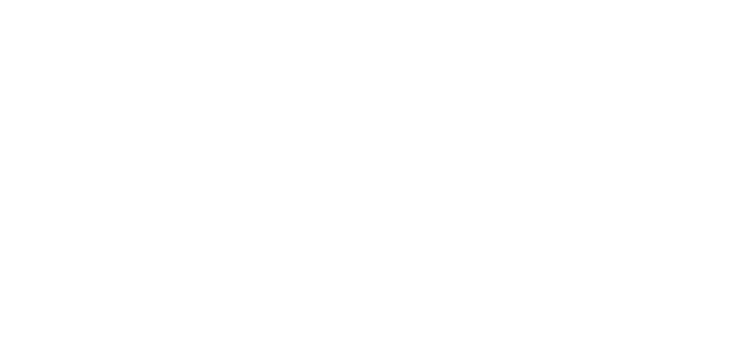
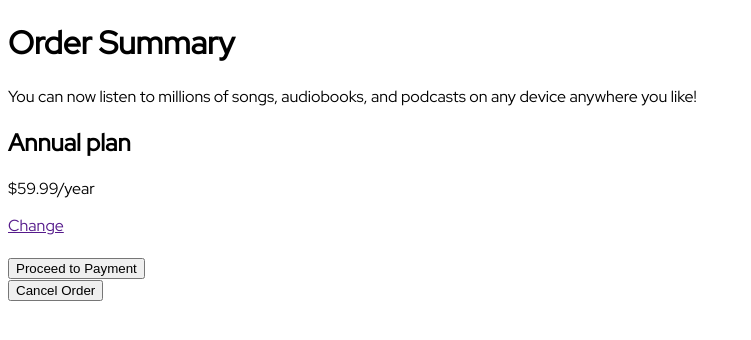
Before and after one commit to codenamecat/order-summary, a plain HTML site: page index.html in a window 1280 px wide. Shown: the whole page, without its empty margins (0-751 px from the left). Drawn offline with Linux system fonts and the light colour scheme.

Commit message:
bare bones

```diff
--- a/index.html
+++ b/index.html
@@ -5,8 +5,26 @@
     <meta http-equiv="X-UA-Compatible" content="IE=edge">
     <meta name="viewport" content="width=device-width, initial-scale=1.0">
     <title>Document</title>
+    <link rel="preconnect" href="https://fonts.googleapis.com">
+    <link rel="preconnect" href="https://fonts.gstatic.com" crossorigin>
+    <link href="https://fonts.googleapis.com/css2?family=Red+Hat+Display&display=swap" rel="stylesheet">
+    <link rel="stylesheet" type="text/css" href="styles.css">
 </head>
 <body>
+    <main>
+        <h1>Order Summary</h1>
+        <p>You can now listen to millions of songs, audiobooks, and podcasts on any device anywhere you like!</p>
+
+        <div>
+        <h2>Annual plan</h2>
+        <p>&#36;59.99/year</p>
+        <a href="" target="_blank">Change</a>
+        </div>
+        <br>
+        <button>Proceed to Payment</button>
+        <br>
+        <button>Cancel Order</button>
+    </main>
 
 </body>
 </html>
--- a/styles.css
+++ b/styles.css
@@ -0,0 +1,3 @@
+body {
+    font-family: 'Red Hat Display', sans-serif;
+}
```
Also changed, not shown: favicon-32x32.png (added), icon-music.svg (added), illustration-hero.svg (added), pattern-background-desktop.svg (added), pattern-background-mobile.svg (added).
